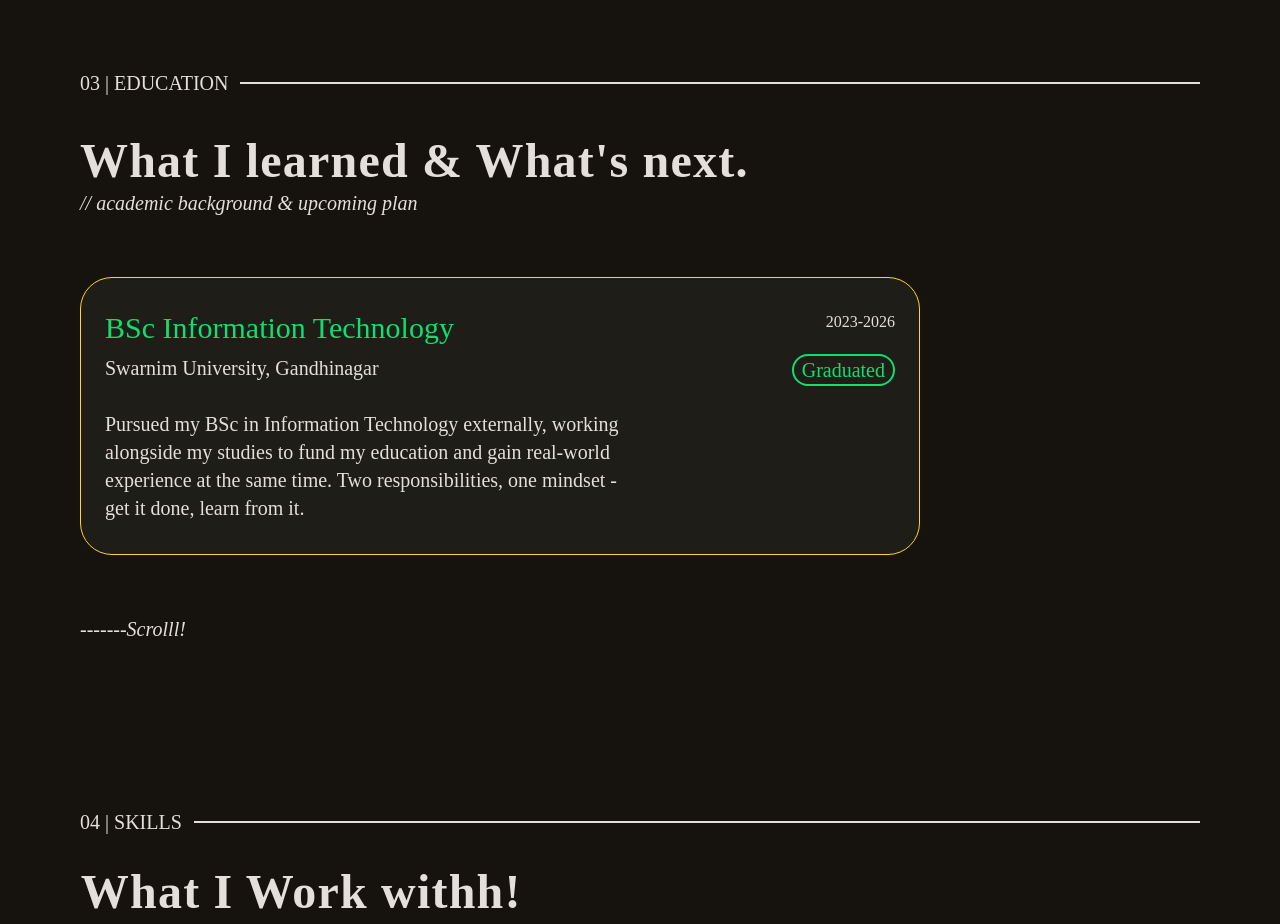
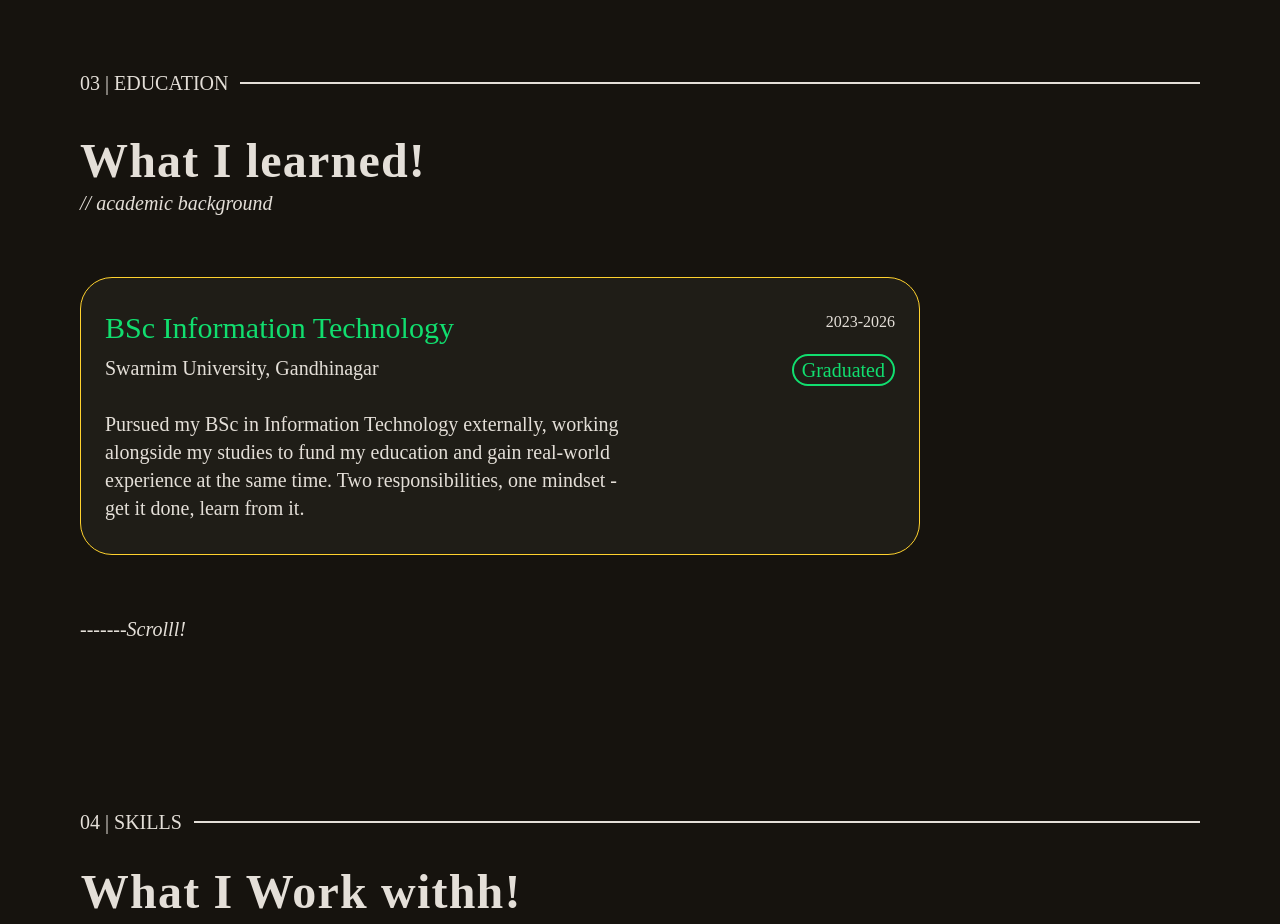
Before and after one commit to Pethani847/portfolioo, a React (Vite) app in the folder frontend/: page / in a window 1280 px wide. Shown: the part 2600-3524 px from the top of the page. Built offline with nearby package versions, Linux system fonts and the light colour scheme; a web font is replaced by a local one.

Commit message:
final edit in education sec for remove cybersecurity

```diff
--- a/frontend/src/Education.jsx
+++ b/frontend/src/Education.jsx
@@ -17,8 +17,8 @@ function Education() {
           </div>
               <div className='flex flex-col items-center text-center lg:text-start lg:items-start w-full'>
                 <div className='mb-10 lg:mb-15'>
-                 <Heading heading="What I learned & What's next." />
-                <Comments comment="academic background & upcoming plan" />
+                 <Heading heading="What I learned!" />
+                <Comments comment="academic background" />
                 </div>
                 <div className='flex flex-col mb-8 lg:mb-15 gap-8 lg:w-[75%]'>
                 <Educard />
```
